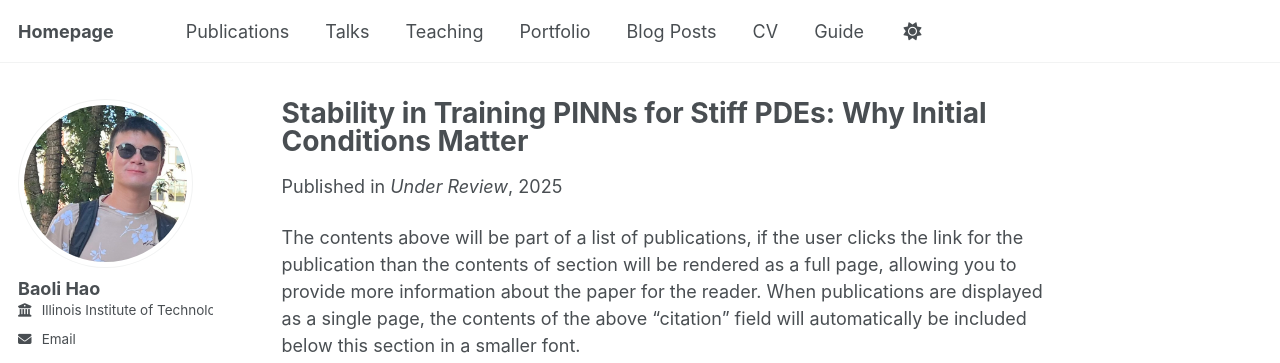
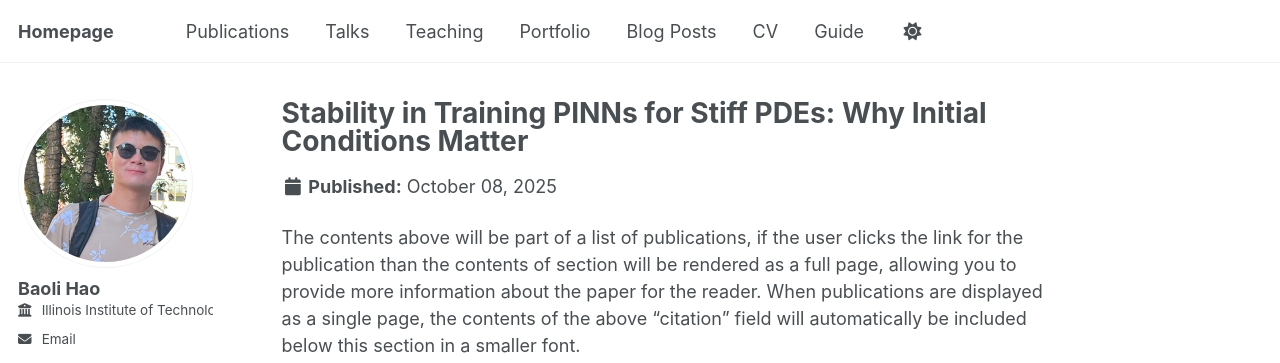
Before and after one commit to baolihao/baolihao.github.io, a Jekyll site: the page built from _publications/2009-10-01-paper-title-number-1.md, in a window 1280 px wide and 949 px high. Shown: the top 363 px of the window. Built offline with Jekyll 4.4.1, drawn with Linux system fonts in a browser that asks for light colours; some web fonts are replaced; a script bundle is joined from its source files by our own code; library files that are not in the unit come from our copies.

Commit message:
Update 2009-10-01-paper-title-number-1.md

```diff
--- a/_publications/2009-10-01-paper-title-number-1.md
+++ b/_publications/2009-10-01-paper-title-number-1.md
@@ -1,10 +1,9 @@
 ---
 title: "Stability in Training PINNs for Stiff PDEs: Why Initial Conditions Matter"
 collection: publications
-category: Under Review
+category: underreview
 permalink: /publication/2009-10-01-paper-title-number-1
 date: 2025-10-08
-venue: 'Under Review'
 paperurl: 'https://baolihao.github.io/files/PINNs.pdf'
 citation: 'Your Name, You. (2009). &quot;Paper Title Number 1.&quot; <i>Journal 1</i>. 1(1).'
 ---
```
